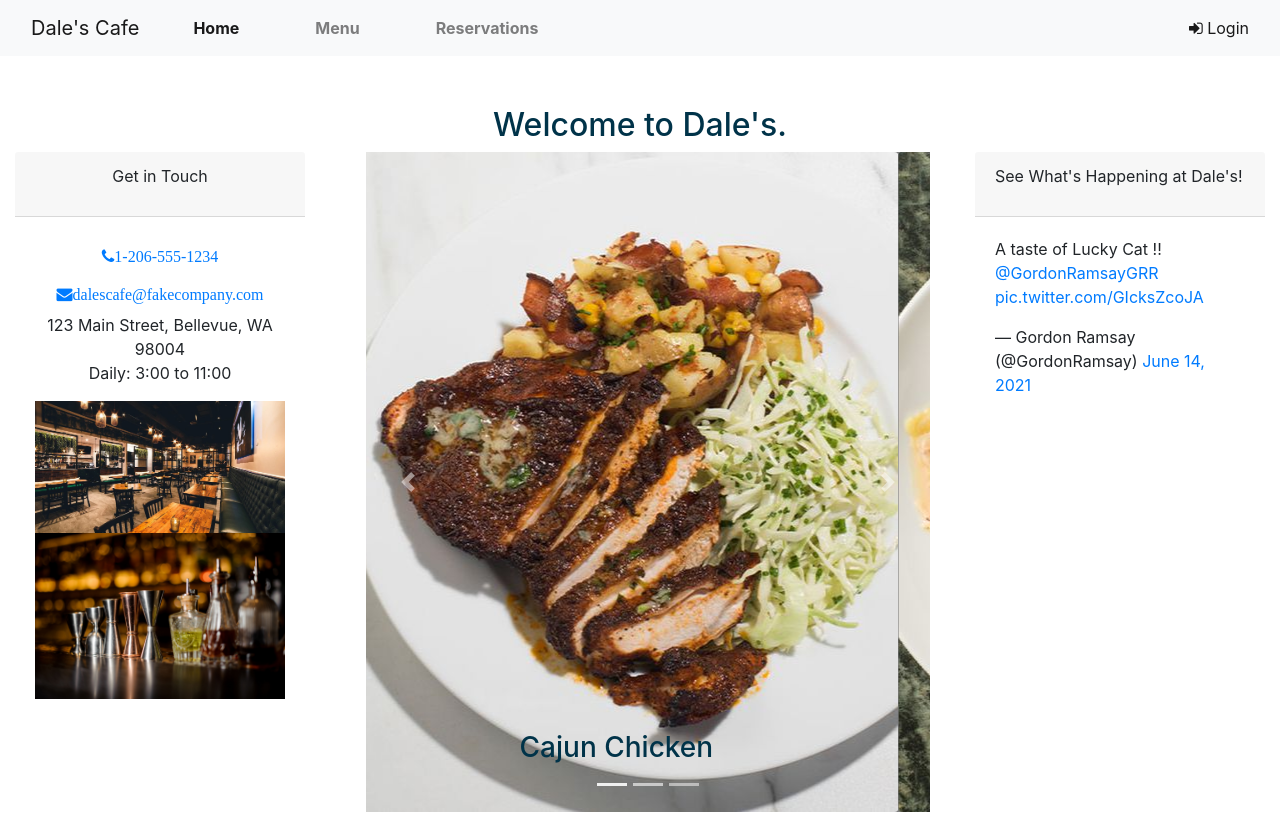
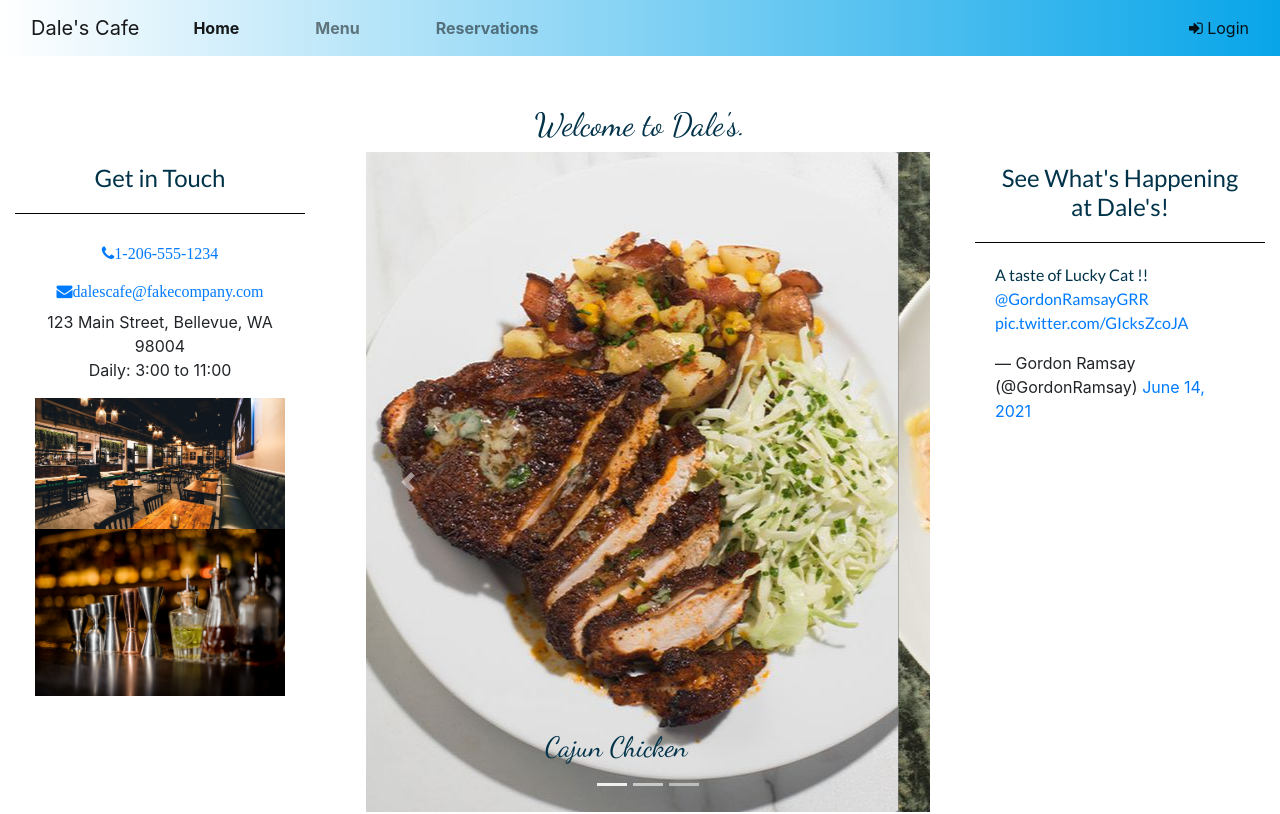
Before and after one commit to Revlisc/bootstrapRestSite, a website: page index.html in a window 1280 px wide. Shown: the top 814 px of the page. Drawn offline with nearby package versions, Linux system fonts and the light colour scheme.

Commit message:
updated styling, js

```diff
--- a/css/styling.scss
+++ b/css/styling.scss
@@ -1,3 +1,36 @@
+
+@import url('https://fonts.googleapis.com/css2?family=Dancing+Script&family=Lato&display=swap');
+
+$textcolor: #003349;
+$carouselcolor:  rgba(0, 0, 0, 0.5);
+$head-font: "Dancing Script", cursive;
+$body-font: 'Lato', sans-serif;
+
+
+body {
+    h2, h3, h4, h5 {
+        font-family: $head-font;
+        color: $textcolor
+    }
+
+    p, .form-group {
+        color: $textcolor;
+        font-family: $body-font;
+    }
+    .card-header {
+        border-bottom: 1px solid black;
+        background-color: white;
+        h3 {
+            font-family: $body-font;
+            font-size: 24px;
+        }
+    }
+    .navbar {
+        background-image: linear-gradient(to right, white, #08a5e9);
+    }
+
+}
+
 .navbar-nav > li {
     padding-left:30px;
     padding-right:30px;
@@ -13,14 +46,6 @@ h2 {
 
 .navbar-nav {
     font-weight: bold;
-}
-
-.test-1 {
-    border: 1px solid red;
-}
-
-.test-2 {
-    border: 1px solid blue;
 }
 
 .top {
--- a/index.html
+++ b/index.html
@@ -1,3 +1,5 @@
+
+
 <!DOCTYPE html>
 <html lang="en">
 <head>
@@ -11,7 +13,9 @@
    <link rel="stylesheet" href="node_modules/bootstrap-social/bootstrap-social.css" />
    <link rel="stylesheet" href="css/styling.css" />
    <!-- endbuild -->
-   <link rel="stylesheet" href="https://fonts.googleapis.com/css?family=Lobster|Open+Sans" />
+   <style>
+    @import url('https://fonts.googleapis.com/css2?family=Dancing+Script&display=swap');
+   </style>
 
     <title>Restaurant</title>
 </head>
@@ -33,7 +37,7 @@
                     <li class="nav-item"><a class="nav-link" href="reservations.html"> Reservations</a></li>
                 </ul>
                 <span class="navbar-text ml-auto">
-                    <a role="button" data-toggle="modal" data-target="#loginModal">
+                    <a role="button" id="loginButton">
                         <i class="fa fa-sign-in"></i> Login
                     </a>
                 </span>
@@ -89,7 +93,7 @@
         <div class="row">
             <div class="col-lg-3 col-xs-12 justify-content-start mr-3">
                 <div class="card-header d-none d-lg-block text-center">
-                    <p>Get in Touch</p>
+                    <h3>Get in Touch</h3>
                 </div>
                 <div class="card-body">
                     <ul class="list-unstyled text-center">
@@ -147,8 +151,8 @@
             </div>
 
             <div class="col-lg-3 justify-content-end d-none d-lg-block">
-                <div class="card-header">
-                    <p>See What's Happening at Dale's!</p>
+                <div class="card-header text-center">
+                    <h3>See What's Happening at Dale's!</h3>
                 </div>
                 <div class="card-body">
                     <blockquote class="twitter-tweet"><p lang="en" dir="ltr">A taste of Lucky Cat !! <a href="https://twitter.com/GordonRamsayGRR?ref_src=twsrc%5Etfw">@GordonRamsayGRR</a> <a href="https://t.co/GIcksZcoJA">pic.twitter.com/GIcksZcoJA</a></p>&mdash; Gordon Ramsay (@GordonRamsay) <a href="https://twitter.com/GordonRamsay/status/1404350005817839622?ref_src=twsrc%5Etfw">June 14, 2021</a></blockquote> <script async src="https://platform.twitter.com/widgets.js" charset="utf-8"></script>
@@ -197,6 +201,6 @@
     <script src="node_modules/jquery/dist/jquery.slim.min.js"></script>
     <script src="node_modules/popper.js/dist/umd/popper.min.js"></script>
     <script src="node_modules/bootstrap/dist/js/bootstrap.min.js"></script>
-
+    <script src="js/script.js"></script>
 </body>
 </html>
--- /dev/null
+++ b/js/script.js
@@ -0,0 +1,6 @@
+$(function() {
+
+    $("#loginButton").click(function(){
+        $("#loginModal").modal("show");
+    });
+});
```
Also changed, not shown: aboutus.html (+2 -1 lines), feedback.html (+2 -1 lines), giftcard.html (+2 -1 lines), menu.html (+2 -1 lines), reservations.html (+5 -2 lines), css/styling.css.
